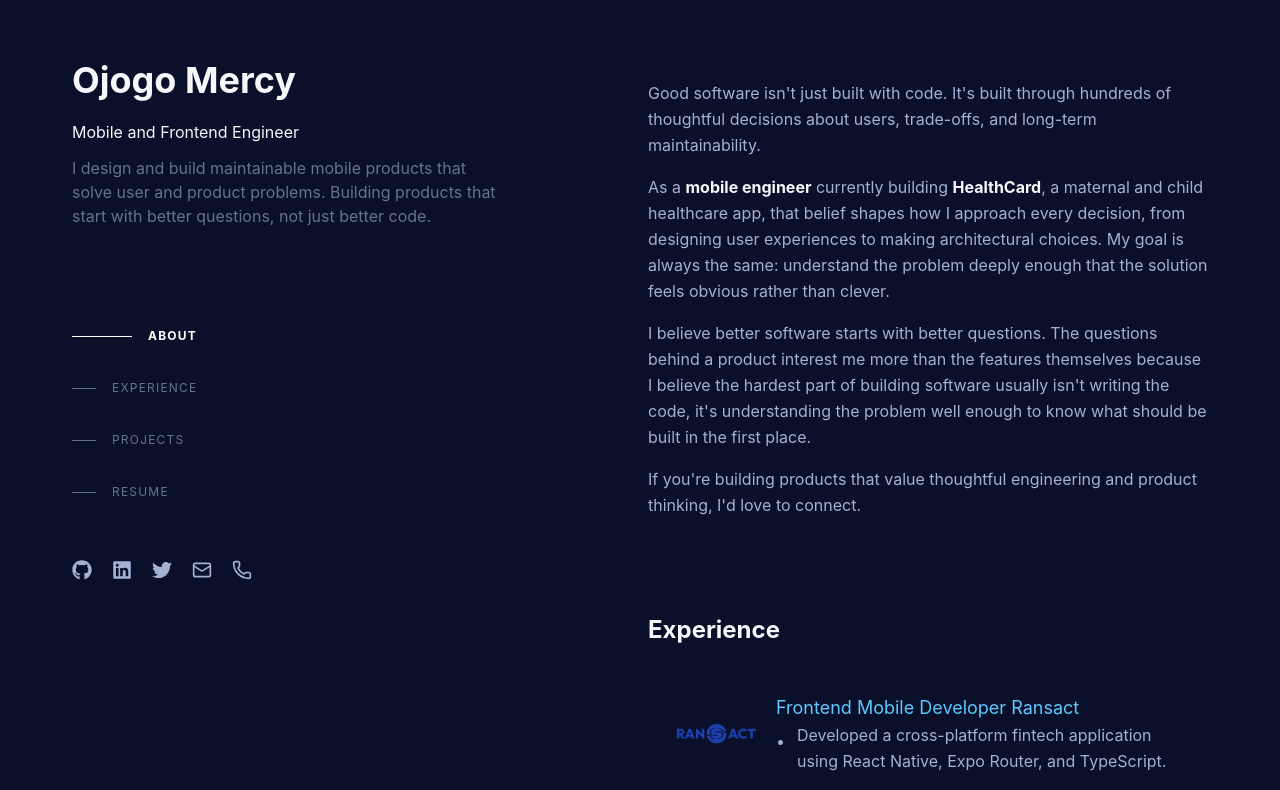
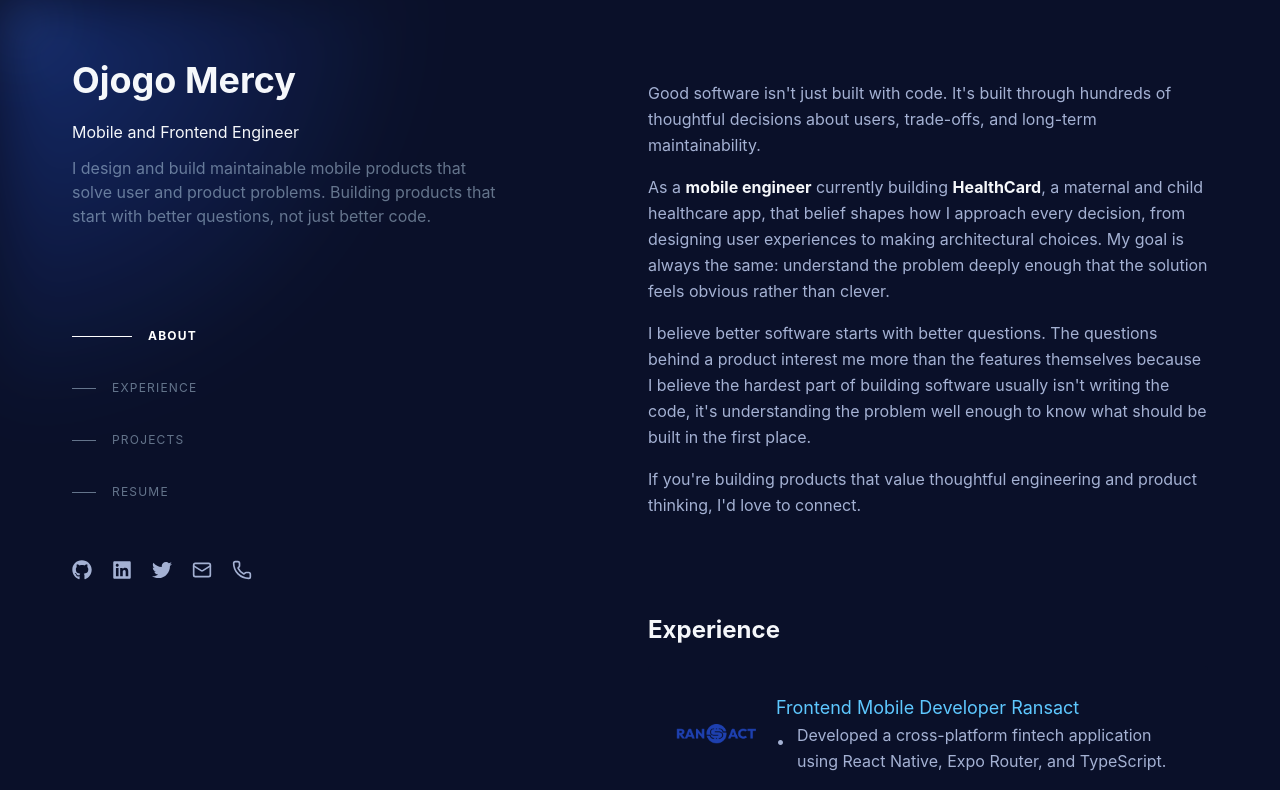
Before and after one commit to OjogoMercy/Portfolio, a React (Vite) app: page / in a window 1280 px wide. Shown: the top 790 px of the page. Built offline with nearby package versions, Linux system fonts and the light colour scheme.

Commit message:
feat: enhance mouse tracking effect with smoother animation; refactor mouse move handling in App component

```diff
--- a/src/App.tsx
+++ b/src/App.tsx
@@ -7,24 +7,65 @@ import ProjectCard from "./components/ProjectCard";
 import SideNav from "./components/SideNav";
 import { useEffect } from "react";
 function App() {
-  useEffect(() => {
-    const handleMouseMove = (e: MouseEvent) => {
-      document.documentElement.style.setProperty("--mouse-x", `${e.clientX}px`);
-      document.documentElement.style.setProperty("--mouse-y", `${e.clientY}px`);
-    };
+useEffect(() => {
+  let x = 0;
+  let y = 0;
 
-    window.addEventListener("mousemove", handleMouseMove);
-    return () => window.removeEventListener("mousemove", handleMouseMove);
-  }, []);
+  let targetX = 0;
+  let targetY = 0;
 
+  let raf: number;
+  let last = performance.now();
+
+  const FOLLOW_SPEED = 3; // Lower = more trailing (try 2–4)
+
+  const animate = (now: number) => {
+    const dt = (now - last) / 1000;
+    last = now;
+
+    // Frame-rate independent smoothing
+    const alpha = 1 - Math.exp(-FOLLOW_SPEED * dt);
+
+    x += (targetX - x) * alpha;
+    y += (targetY - y) * alpha;
+
+    document.documentElement.style.setProperty("--mouse-x", `${x}px`);
+    document.documentElement.style.setProperty("--mouse-y", `${y}px`);
+
+    raf = requestAnimationFrame(animate);
+  };
+
+  const handleMouseMove = (e: MouseEvent) => {
+    targetX = e.clientX;
+    targetY = e.clientY;
+  };
+
+  window.addEventListener("mousemove", handleMouseMove, { passive: true });
+  raf = requestAnimationFrame(animate);
+
+  return () => {
+    window.removeEventListener("mousemove", handleMouseMove);
+    cancelAnimationFrame(raf);
+  };
+}, []);
   return (
     <div className="flex flex-col md:flex-row min-h-screen bg-page-bg">
       <div
-        className="pointer-events-none fixed inset-0 z-30 transition duration-300"
+        className="pointer-events-none fixed inset-0 z-30"
         style={{
           background:
-            "radial-gradient(600px at var(--mouse-x) var(--mouse-y), rgba(29, 78, 216, 0.10), transparent 80%)",
-            mixBlendMode:'screen'
+            "radial-gradient(700px at var(--mouse-x) var(--mouse-y), rgba(29, 78, 216, 0.4), transparent 60%)",
+          filter: "blur(30px)",
+          mixBlendMode: "screen",
+        }}
+      />
+      <div
+        className="pointer-events-none fixed inset-0 z-30"
+        style={{
+          background:
+            "radial-gradient(250px at var(--mouse-x) var(--mouse-y), rgba(96,165,250,.22), transparent 30%)",
+          filter: "blur(30px)",
+          mixBlendMode: "screen",
         }}
       />
       <aside className="w-full md:w-2/5 md:h-screen md:sticky md:top-0 p-5 sm:p-10 mx-auto">
```
